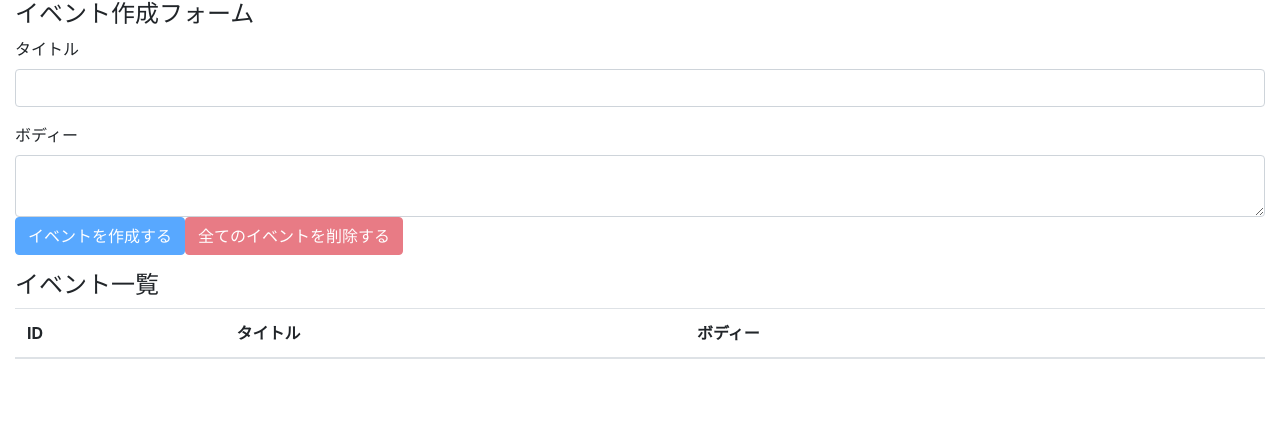
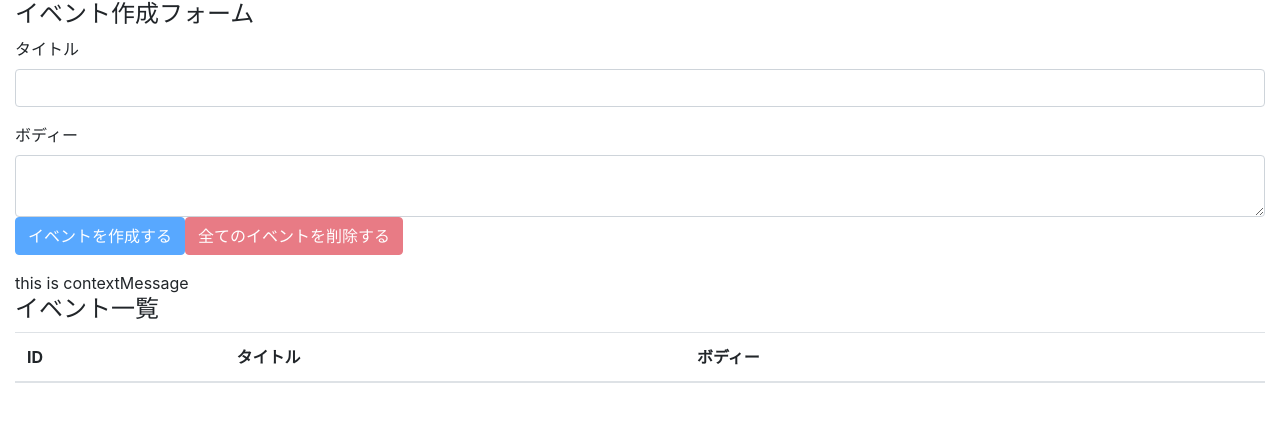
Before and after one commit to koji-kimura/react-hooks, a React (Create React App) app: page / in a window 1280 px wide. Shown: the top 422 px of the page. Built offline with nearby package versions, Linux system fonts and the light colour scheme.

Commit message:
setup react context provider

```diff
--- a/src/components/App.js
+++ b/src/components/App.js
@@ -1,17 +1,24 @@
 import React, { useReducer } from 'react';
 import 'bootstrap/dist/css/bootstrap.min.css';
-import reducer from '../reducers';
 
 import Events from '../components/Events';
 import EventForm from '../components/EventForm';
 
+import AppContext from '../contexts/AppContext';
+
+import reducer from '../reducers';
+
+console.log({ AppContext });
+
 const App = () => {
   const [state, dispatch] = useReducer(reducer, []);
   return (
-    <div className="container-fluid">
-      <EventForm state={state} dispatch={dispatch} />
-      <Events state={state} dispatch={dispatch} />
-    </div>
+    <AppContext.Provider value="this is contextMessage">
+      <div className="container-fluid">
+        <EventForm state={state} dispatch={dispatch} />
+        <Events state={state} dispatch={dispatch} />
+      </div>
+    </AppContext.Provider>
   );
 };
 
--- a/src/components/Events.js
+++ b/src/components/Events.js
@@ -1,9 +1,12 @@
-import React from 'react';
+import React, { useContext } from 'react';
 import Event from '../components/Event';
+import AppContext from '../contexts/AppContext';
 
 const Events = ({ state, dispatch }) => {
+  const value = useContext(AppContext);
   return (
     <>
+      <div>{value}</div>
       <h4>イベント一覧</h4>
       <table className="table table-hover">
         <thead>
```
